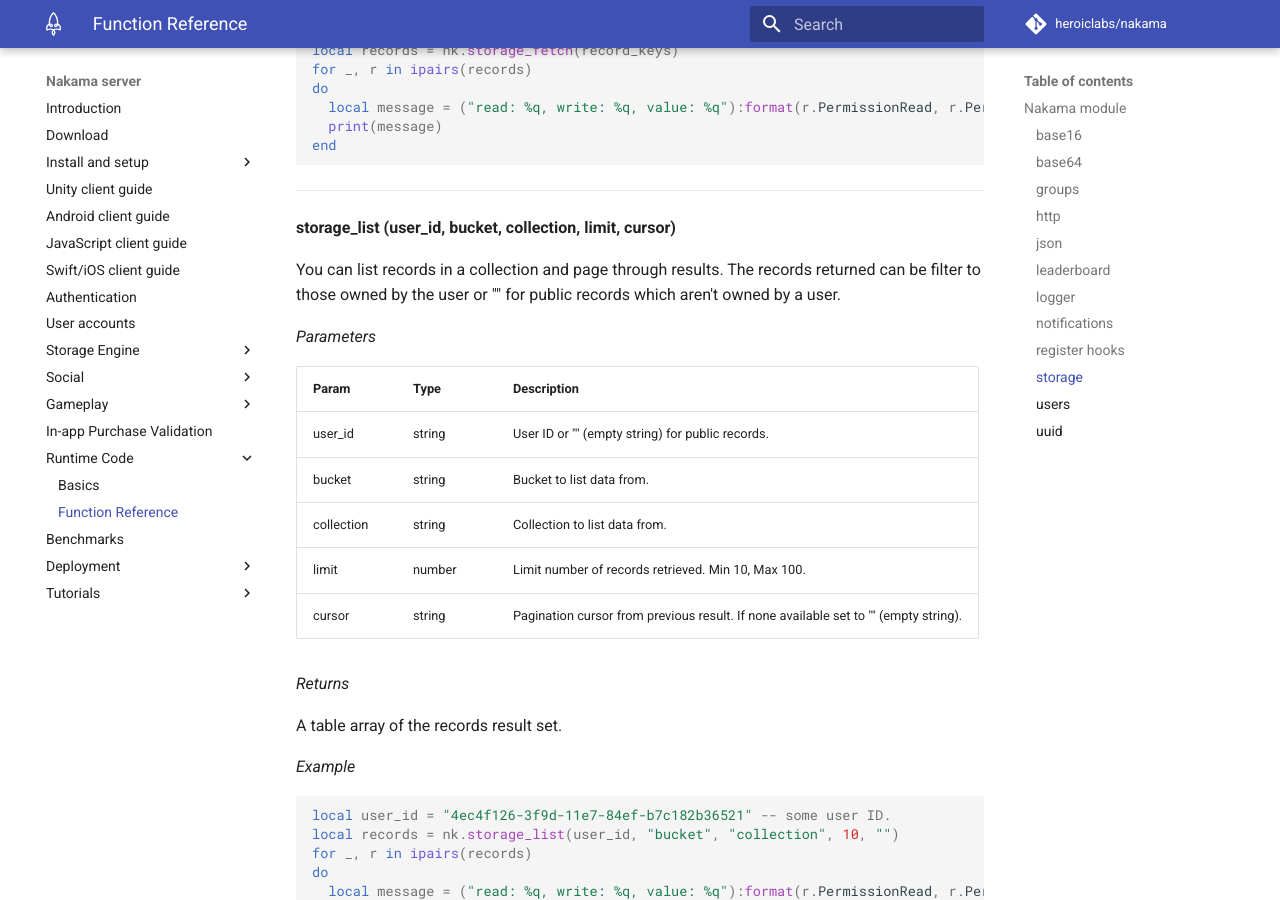
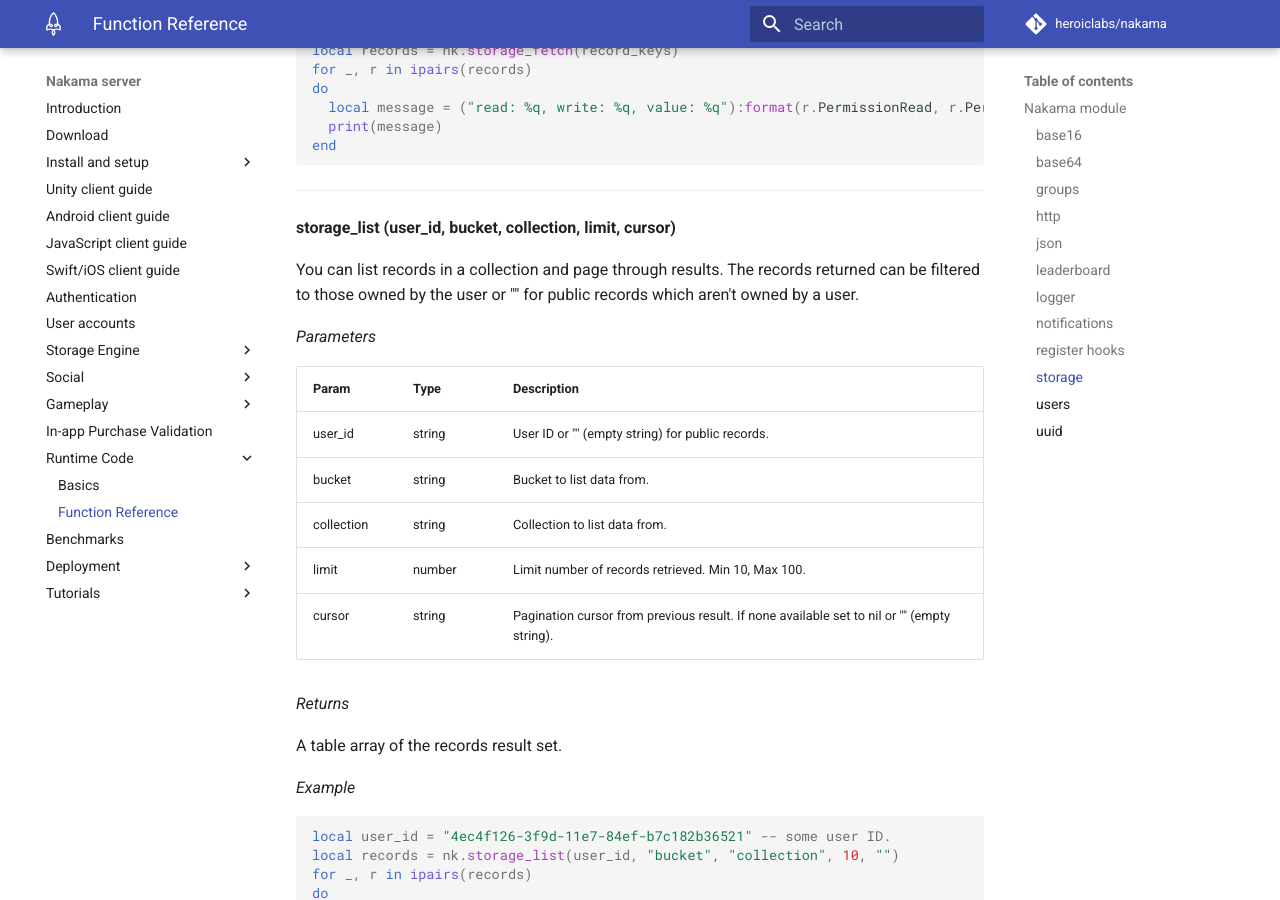
Before and after one commit to heroiclabs/nakama-docs, an MkDocs documentation site: the page built from docs/runtime-code-function-reference.md, in a window 1280 px wide and 900 px high, scrolled down 14527 px. Built offline with MkDocs 1.6.1 and Material for MkDocs 9.7.7, drawn with Linux system fonts in a browser that asks for light colours; comment, search, counter and statistics services are not loaded; old or Windows-style settings are respelled for this version of MkDocs; some of the changed text lies outside the part shown.

Commit message:
Post review changes

```diff
--- a/docs/runtime-code-function-reference.md
+++ b/docs/runtime-code-function-reference.md
@@ -624,7 +624,7 @@
 
 __storage_list (user_id, bucket, collection, limit, cursor)__
 
-You can list records in a collection and page through results. The records returned can be filter to those owned by the user or "" for public records which aren't owned by a user.
+You can list records in a collection and page through results. The records returned can be filtered to those owned by the user or "" for public records which aren't owned by a user.
 
 _Parameters_
 
@@ -634,7 +634,7 @@
 | bucket | string | Bucket to list data from. |
 | collection | string | Collection to list data from. |
 | limit | number | Limit number of records retrieved. Min 10, Max 100. |
-| cursor | string | Pagination cursor from previous result. If none available set to "" (empty string). |
+| cursor | string | Pagination cursor from previous result. If none available set to nil or "" (empty string). |
 
 _Returns_
 
```
Also changed, not shown: other parts of docs/runtime-code-function-reference.md (+1 -1 lines).
